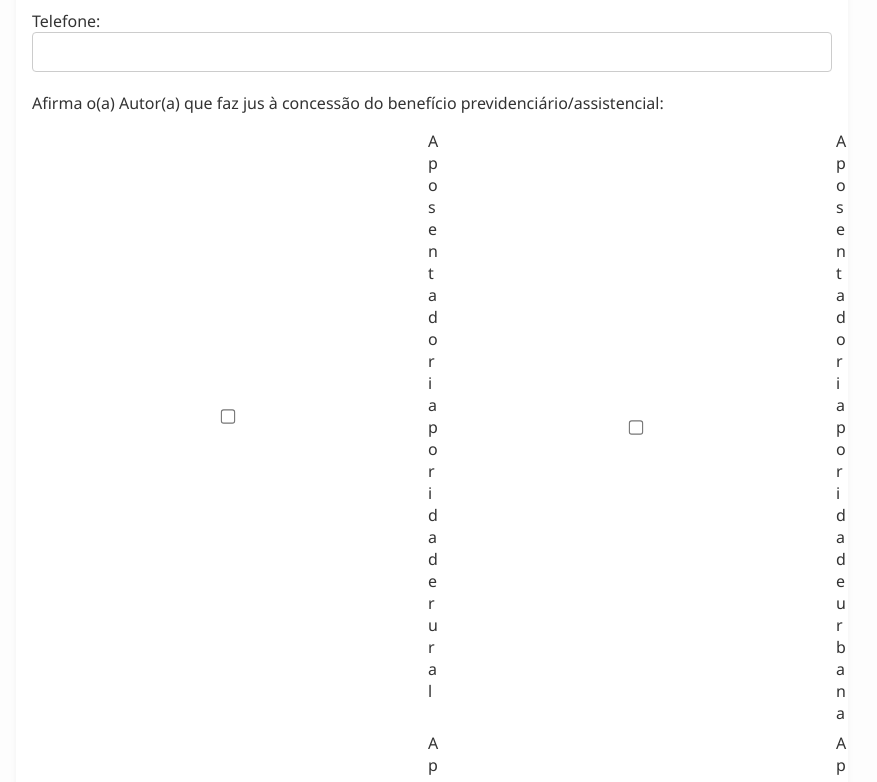
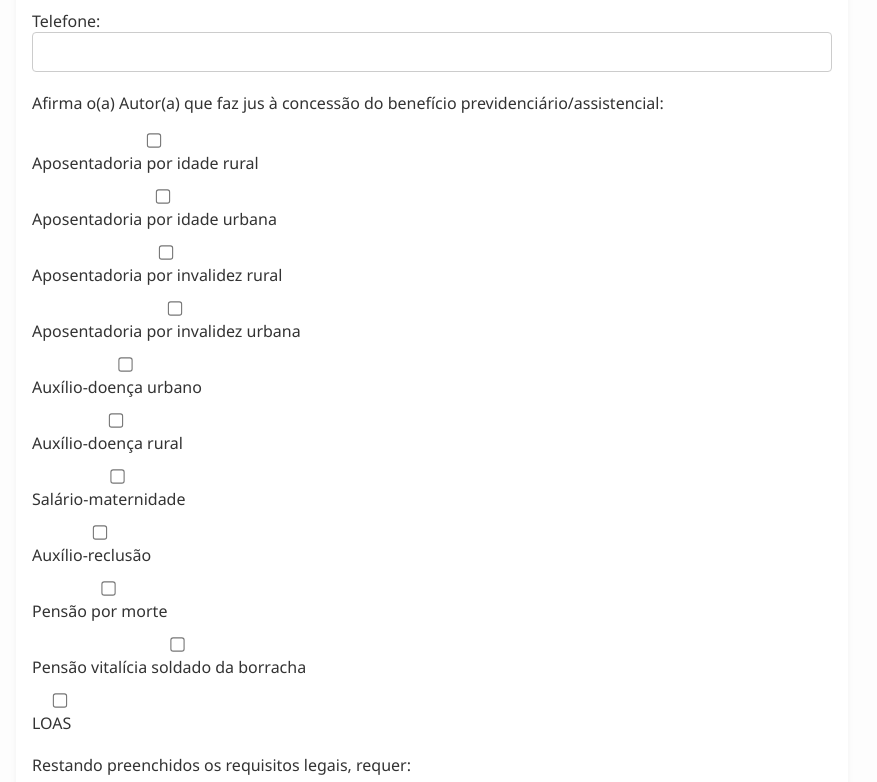
Before and after one commit to leofogaca/formulario-previdenciario, a plain HTML site: page index.html in a window 1280 px wide. Shown: the part 960-1742 px from the top of the page, without its empty margins (208-1085 px from the left). Drawn offline with Linux system fonts and the light colour scheme.

Commit message:
index.html

```diff
--- a/index.html
+++ b/index.html
@@ -65,35 +65,22 @@
       box-sizing: border-box;
     }
       .checkbox-group {
-  display: grid;
-  grid-template-columns: repeat(2, minmax(0, 1fr)); /* 1. Corrige margem esquerda (vermelho) */
-  gap: 0.5rem 1rem;
+        display: flex;
+        flex-direction: column;
+        gap: 0.5rem;
         margin: 1rem 0;
-  padding-left: 0; /* Remove padding indesejado */
-  align-items: start;
       }
-
       .checkbox-cell {
         display: flex;
         align-items: center;
-  gap: 0.25rem; /* 2. Reduz espaço checkbox-rótulo (azul) */
+        gap: 0.5rem;
+        font-weight: 500;
         white-space: normal;
       }
-
-.checkbox-cell label {
-  display: flex;
-  align-items: center;
-  gap: 0.25rem; /* Espaço consistente */
-  width: 100%;
-  word-break: break-word; /* 3. Evita overflow (verde) */
-  overflow-wrap: anywhere;
+      .checkbox-cell input[type="checkbox"] {
+        transform: scale(1.1);
+        accent-color: #005fa3;
         margin: 0;
-}
-
-.checkbox-cell input[type="checkbox"] {
-  flex-shrink: 0;
-  margin: 0;
-  transform: scale(1.1); /* Mantém tamanho visual */
       }
     ol {
       padding-left: 1.2rem;
```
Lines whose indentation alone changed are shown as unchanged.
